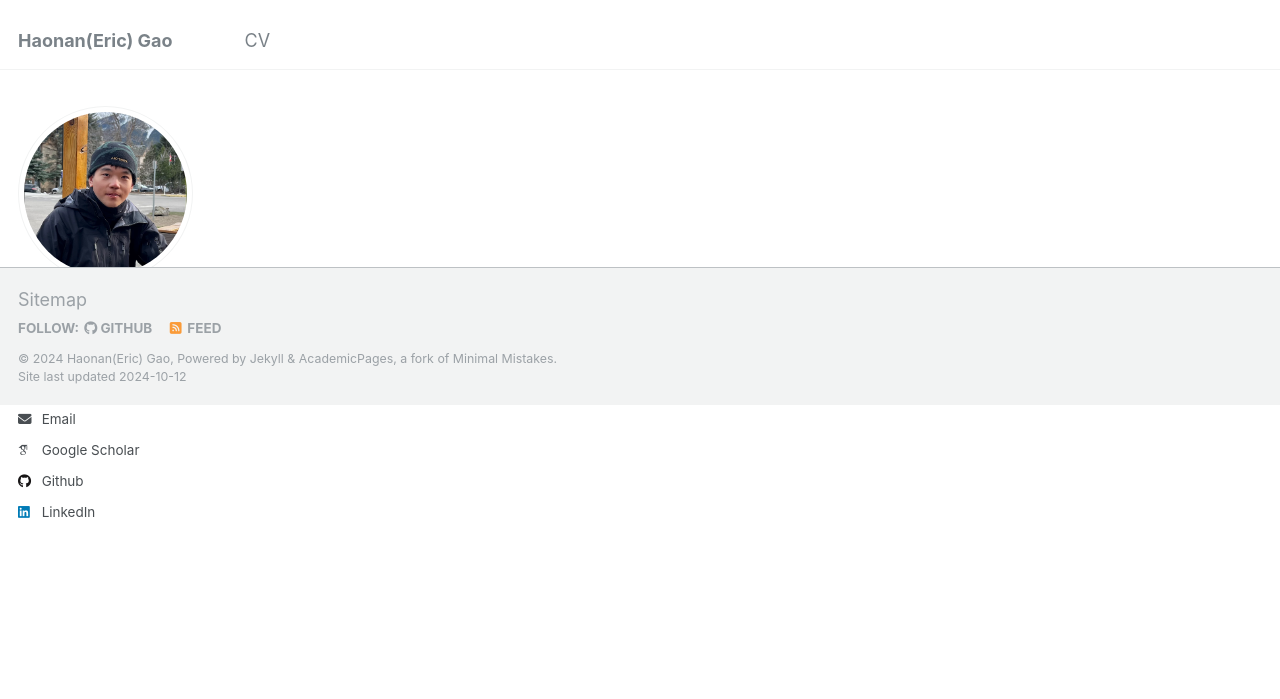
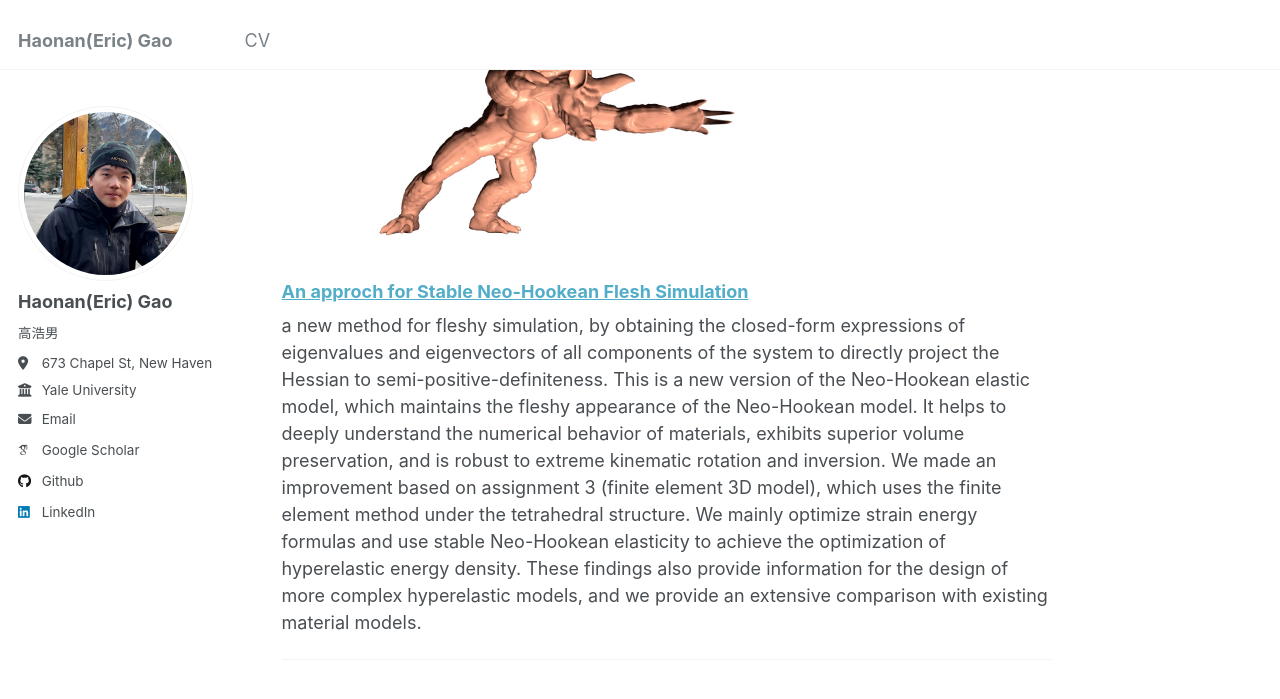
Before and after one commit to rampageoppa/rampageoppa.github.io, a Jekyll site: the page built from _pages/about.md, in a window 1280 px wide and 900 px high, scrolled down 2733 px. Shown: the top 699 px of the window. Built offline with Jekyll 4.4.1, drawn with Linux system fonts in a browser that asks for light colours; some web fonts are replaced.

Commit message:
Update about.md

```diff
--- a/_pages/about.md
+++ b/_pages/about.md
@@ -66,3 +66,11 @@ A multi-way parallel corpus of Math Word Problems (MWPs) in nine languages, incl
 a math constraint satisfaction module with autoregressive text generation.
 
 ---
+
+![Graph showing relative cost](images/research_5.png)
+
+### [An approch for Stable Neo-Hookean Flesh Simulation](https://github.com/rampageoppa/An-approch-for-Stable-Neo-Hookean-Flesh-Simulation)
+
+a new method for fleshy simulation, by obtaining the closed-form expressions of eigenvalues and eigenvectors of all components of the system to directly project the Hessian to semi-positive-definiteness. This is a new version of the Neo-Hookean elastic model, which maintains the fleshy appearance of the Neo-Hookean model. It helps to deeply understand the numerical behavior of materials, exhibits superior volume preservation, and is robust to extreme kinematic rotation and inversion. We made an improvement based on assignment 3 (finite element 3D model), which uses the finite element method under the tetrahedral structure. We mainly optimize strain energy formulas and use stable Neo-Hookean elasticity to achieve the optimization of hyperelastic energy density. These findings also provide information for the design of more complex hyperelastic models, and we provide an extensive comparison with existing material models.
+
+---
```
